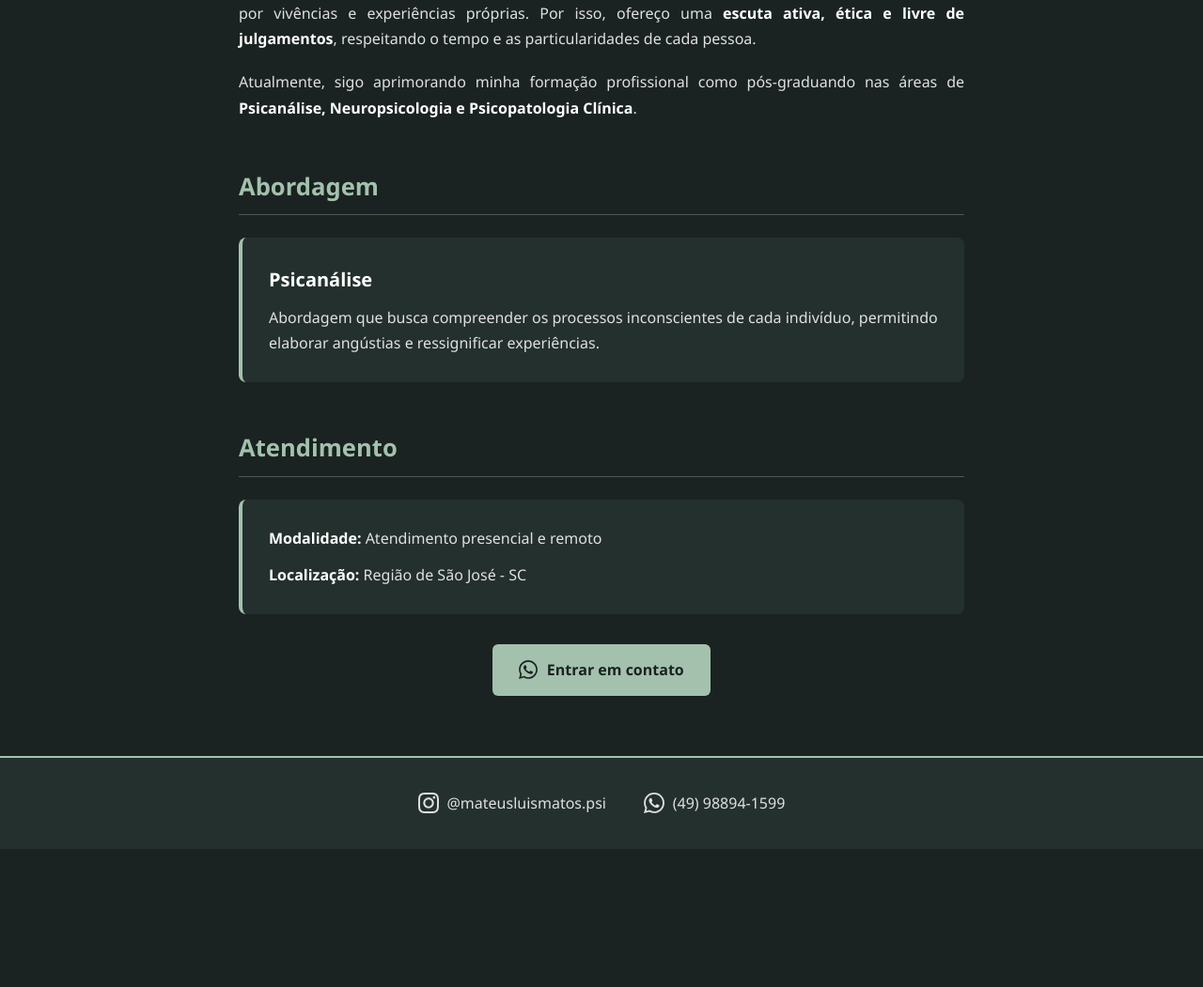
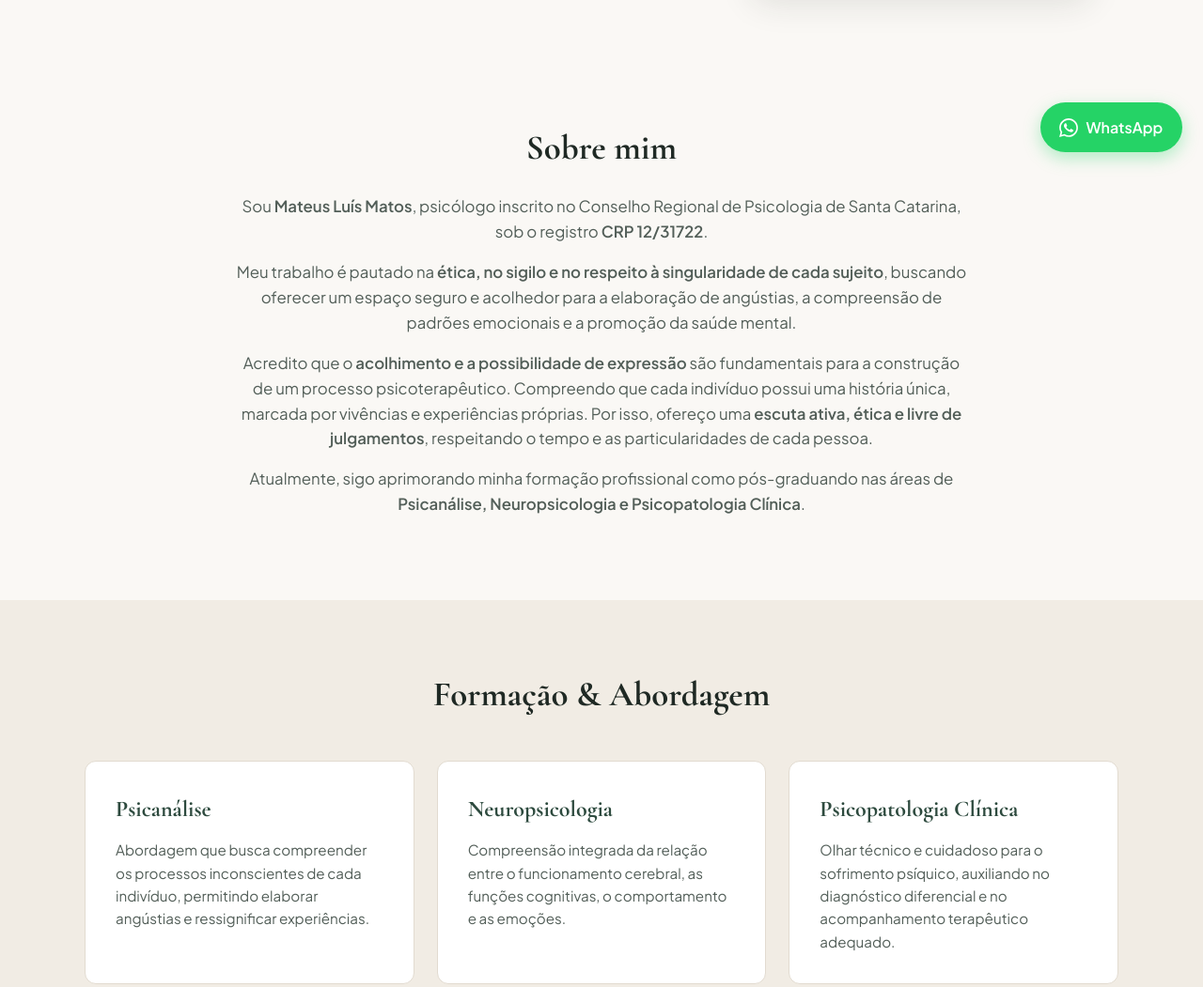
Before and after one commit to Augusto049/Portif-lio_Mateus_Psicologo, a plain HTML site: page index.html in a window 1280 px wide. Shown: the part 616-1667 px from the top of the page at 94% size. Before the commit the page ends 1520 px from the top, so only its background shows below. Drawn offline with nearby package versions, Linux system fonts and the light colour scheme.

Commit message:
Atualiza textos e icones

```diff
--- a/index.html
+++ b/index.html
@@ -3,224 +3,126 @@
 <head>
     <meta charset="UTF-8">
     <meta name="viewport" content="width=device-width, initial-scale=1.0">
-    <title>Mateus Luís Matos - Psicólogo | CRP 12/31722</title>
-    <style>
-        :root {
-            --bg-color: #1a2321;
-            --card-bg: #24302d;
-            --text-color: #e0e0e0;
-            --accent-color: #a3c1ad;
-            --white: #ffffff;
-        }
-
-        * {
-            box-sizing: border-box;
-        }
-
-        body {
-            font-family: 'Segoe UI', Tahoma, Geneva, Verdana, sans-serif;
-            background-color: var(--bg-color);
-            color: var(--text-color);
-            margin: 0;
-            padding: 0;
-            line-height: 1.7;
-        }
-
-        header {
-            text-align: center;
-            padding: 4.5rem 2rem;
-            background-color: var(--card-bg);
-            border-bottom: 2px solid var(--accent-color);
-        }
-
-        header h1 {
-            margin: 0;
-            font-size: 2.5rem;
-            color: var(--white);
-            letter-spacing: 0.5px;
-        }
-
-        header p {
-            font-size: 1.15rem;
-            color: var(--accent-color);
-            margin-top: 0.5rem;
-            font-weight: 500;
-        }
-
-        main {
-            max-width: 820px;
-            margin: 2.5rem auto;
-            padding: 0 1.5rem;
-        }
-
-        section {
-            margin-bottom: 3rem;
-        }
-
-        h2 {
-            color: var(--accent-color);
-            border-bottom: 1px solid rgba(163, 193, 173, 0.35);
-            padding-bottom: 0.5rem;
-            margin-bottom: 1.5rem;
-            font-size: 1.6rem;
-        }
-
-        #sobre p {
-            margin-bottom: 1.2rem;
-            text-align: justify;
-        }
-
-        #sobre strong {
-            color: var(--white);
-        }
-
-        .card-abordagem {
-            background-color: var(--card-bg);
-            padding: 1.75rem;
-            border-radius: 8px;
-            border-left: 4px solid var(--accent-color);
-        }
-
-        .card-abordagem h3 {
-            margin-top: 0;
-            margin-bottom: 0.6rem;
-            color: var(--white);
-            font-size: 1.25rem;
-        }
-
-        .card-abordagem p {
-            margin: 0;
-        }
-
-        .info-atendimento {
-            background-color: var(--card-bg);
-            padding: 1.75rem;
-            border-radius: 8px;
-            border-left: 4px solid var(--accent-color);
-            display: flex;
-            flex-direction: column;
-            gap: 0.75rem;
-        }
-
-        .info-atendimento p {
-            margin: 0;
-        }
-
-        .info-atendimento strong {
-            color: var(--white);
-        }
-
-        .cta-container {
-            text-align: center;
-            margin-top: 2rem;
-        }
-
-        .btn-whatsapp {
-            display: inline-flex;
-            align-items: center;
-            gap: 0.6rem;
-            background-color: var(--accent-color);
-            color: var(--bg-color);
-            text-decoration: none;
-            font-weight: 600;
-            padding: 0.85rem 1.75rem;
-            border-radius: 6px;
-            transition: opacity 0.3s, transform 0.2s;
-        }
-
-        .btn-whatsapp:hover {
-            opacity: 0.9;
-            transform: translateY(-2px);
-        }
-
-        footer {
-            background-color: var(--card-bg);
-            text-align: center;
-            padding: 2.2rem 1.5rem;
-            border-top: 2px solid var(--accent-color);
-            margin-top: 4rem;
-        }
-
-        .contatos {
-            display: flex;
-            justify-content: center;
-            align-items: center;
-            gap: 2.5rem;
-            flex-wrap: wrap;
-        }
-
-        .social-link {
-            display: inline-flex;
-            align-items: center;
-            gap: 0.55rem;
-            color: var(--text-color);
-            text-decoration: none;
-            font-weight: 500;
-            font-size: 1rem;
-            transition: color 0.3s;
-        }
-
-        .social-link:hover {
-            color: var(--accent-color);
-        }
-
-        .social-link svg {
-            flex-shrink: 0;
-        }
-    </style>
+    <title>Mateus Luís Matos | Psicólogo - CRP 12/31722</title>
+    <link rel="stylesheet" href="style.css">
+    <link rel="preconnect" href="https://fonts.googleapis.com">
+    <link rel="preconnect" href="https://fonts.gstatic.com" crossorigin>
+    <link href="https://fonts.googleapis.com/css2?family=Cormorant+Garamond:wght@600;700&family=Plus+Jakarta+Sans:wght@400;500;600&display=swap" rel="stylesheet">
 </head>
 <body>
 
-    <header>
-        <h1>Mateus Luís Matos</h1>
-        <p>Psicólogo • CRP 12/31722</p>
+    <!-- Cabeçalho e Navegação -->
+    <header class="navbar">
+        <div class="container nav-content">
+            <a href="#" class="brand">
+                <span class="brand-name">Mateus Luís Matos</span>
+                <span class="brand-sub">Psicólogo • CRP 12/31722</span>
+            </a>
+
+            <nav class="nav-links" id="navLinks">
+                <a href="#sobre">Sobre</a>
+                <a href="#atuacao">Atuação</a>
+                <a href="https://wa.me/5549988941599?text=Ol%C3%A1%2C%20Mateus%21%20Gostaria%20de%20mais%20informa%C3%A7%C3%B5es%20sobre%20os%20atendimentos." target="_blank" rel="noopener" class="nav-btn-wpp">
+                    Agendar pelo WhatsApp
+                </a>
+            </nav>
+
+            <button class="menu-toggle" id="menuToggle" aria-label="Abrir menu">☰</button>
+        </div>
     </header>
 
-    <main>
-        <section id="sobre">
-            <h2>Sobre Mim</h2>
-            <p>Sou <strong>Mateus Luís Matos</strong>, psicólogo inscrito no Conselho Regional de Psicologia de Santa Catarina, sob o registro <strong>CRP 12/31722</strong>.</p>
-            <p>Meu trabalho é pautado na <strong>ética, no sigilo e no respeito à singularidade de cada sujeito</strong>, buscando oferecer um espaço seguro e acolhedor para a elaboração de angústias, a compreensão de padrões emocionais e a promoção da saúde mental.</p>
-            <p>Acredito que o <strong>acolhimento e a possibilidade de expressão</strong> são fundamentais para a construção de um processo psicoterapêutico. Compreendo que cada indivíduo possui uma história única, marcada por vivências e experiências próprias. Por isso, ofereço uma <strong>escuta ativa, ética e livre de julgamentos</strong>, respeitando o tempo e as particularidades de cada pessoa.</p>
-            <p>Atualmente, sigo aprimorando minha formação profissional como pós-graduando nas áreas de <strong>Psicanálise, Neuropsicologia e Psicopatologia Clínica</strong>.</p>
+    <!-- Seção Principal (Hero) -->
+    <section class="hero">
+        <div class="container hero-grid">
+            <div class="hero-text">
+                <span class="badge">CRP 12/31722 • Atendimento Presencial e Remoto • São José - SC</span>
+                <h1>Escuta acolhedora e fundamentada para o seu processo de autoconhecimento.</h1>
+                <p class="subtitle">
+                    <strong>Mateus Luís Matos</strong> — Psicólogo<br>
+                    Atendimento presencial e remoto na região de São José - SC.<br>
+                    Pós-graduando em Psicanálise, Neuropsicologia e Psicopatologia Clínica.
+                </p>
+                <div class="hero-actions">
+                    <a href="https://wa.me/5549988941599?text=Ol%C3%A1%2C%20Mateus%21%20Gostaria%20de%20mais%20informa%C3%A7%C3%B5es%20sobre%20os%20atendimentos." target="_blank" rel="noopener" class="btn-primary">
+                        Conversar no WhatsApp
+                    </a>
+                    <a href="#sobre" class="btn-secondary">Conhecer meu trabalho</a>
+                </div>
+            </div>
+
+            <div class="hero-image-wrapper">
+                <img src="images/foto_mateus.jpg" alt="Psicólogo Mateus Luís Matos" class="profile-photo">
+            </div>
+        </div>
     </section>
 
-        <section id="abordagens">
-            <h2>Abordagem</h2>
-            <div class="card-abordagem">
+    <!-- Seção Sobre -->
+    <section id="sobre" class="section">
+        <div class="container about-box">
+            <h2>Sobre mim</h2>
+            <p>
+                Sou <strong>Mateus Luís Matos</strong>, psicólogo inscrito no Conselho Regional de Psicologia de Santa Catarina, sob o registro <strong>CRP 12/31722</strong>.
+            </p>
+            <p>
+                Meu trabalho é pautado na <strong>ética, no sigilo e no respeito à singularidade de cada sujeito</strong>, buscando oferecer um espaço seguro e acolhedor para a elaboração de angústias, a compreensão de padrões emocionais e a promoção da saúde mental.
+            </p>
+            <p>
+                Acredito que o <strong>acolhimento e a possibilidade de expressão</strong> são fundamentais para a construção de um processo psicoterapêutico. Compreendo que cada indivíduo possui uma história única, marcada por vivências e experiências próprias. Por isso, ofereço uma <strong>escuta ativa, ética e livre de julgamentos</strong>, respeitando o tempo e as particularidades de cada pessoa.
+            </p>
+            <p>
+                Atualmente, sigo aprimorando minha formação profissional como pós-graduando nas áreas de <strong>Psicanálise, Neuropsicologia e Psicopatologia Clínica</strong>.
+            </p>
+        </div>
+    </section>
+
+    <!-- Áreas de Formação e Atuação -->
+    <section id="atuacao" class="section bg-alt">
+        <div class="container">
+            <h2 class="section-title">Formação & Abordagem</h2>
+            <div class="cards-grid">
+                <div class="card">
                     <h3>Psicanálise</h3>
                     <p>Abordagem que busca compreender os processos inconscientes de cada indivíduo, permitindo elaborar angústias e ressignificar experiências.</p>
                 </div>
+                <div class="card">
+                    <h3>Neuropsicologia</h3>
+                    <p>Compreensão integrada da relação entre o funcionamento cerebral, as funções cognitivas, o comportamento e as emoções.</p>
+                </div>
+                <div class="card">
+                    <h3>Psicopatologia Clínica</h3>
+                    <p>Olhar técnico e cuidadoso para o sofrimento psíquico, auxiliando no diagnóstico diferencial e no acompanhamento terapêutico adequado.</p>
+                </div>
+            </div>
+        </div>
     </section>
 
-        <section id="atendimento">
-            <h2>Atendimento</h2>
-            <div class="info-atendimento">
-                <p><strong>Modalidade:</strong> Atendimento presencial e remoto</p>
-                <p><strong>Localização:</strong> Região de São José - SC</p>
+    <!-- Rodapé -->
+    <footer class="footer">
+        <div class="container footer-content">
+            <div>
+                <strong>Mateus Luís Matos</strong>
+                <p>Psicólogo • CRP 12/31722</p>
+                <p style="font-size: 0.85rem; opacity: 0.85; margin-top: 0.25rem;">Atendimento presencial e remoto • Região de São José - SC</p>
             </div>
-            <div class="cta-container">
-                <a href="https://wa.me/5549988941599?text=Ol%C3%A1%2C%20Mateus%21%20Gostaria%20de%20mais%20informa%C3%A7%C3%B5es%20sobre%20os%20atendimentos." target="_blank" rel="noopener noreferrer" class="btn-whatsapp" aria-label="Agendar atendimento pelo WhatsApp">
-                    <svg width="20" height="20" fill="currentColor" viewBox="0 0 24 24" aria-hidden="true"><path d="M.057 24l1.687-6.163c-1.041-1.804-1.588-3.849-1.587-5.946.003-6.556 5.338-11.891 11.893-11.891 3.181.001 6.167 1.24 8.413 3.488 2.245 2.248 3.481 5.236 3.48 8.414-.003 6.557-5.338 11.892-11.893 11.892-1.99-.001-3.951-.5-5.688-1.448l-6.305 1.654zm6.597-3.807c1.676.995 3.276 1.591 5.392 1.592 5.448 0 9.886-4.434 9.889-9.885.002-5.462-4.415-9.89-9.881-9.892-5.452 0-9.887 4.434-9.889 9.884-.001 2.225.651 3.891 1.746 5.634l-.999 3.648 3.742-.981zm11.387-5.464c-.074-.124-.272-.198-.57-.347-.297-.149-1.758-.868-2.031-.967-.272-.099-.47-.149-.669.149-.198.297-.768.967-.941 1.165-.173.198-.347.223-.644.074-.297-.149-1.255-.462-2.39-1.475-.883-.788-1.48-1.761-1.653-2.059-.173-.297-.018-.458.13-.606.134-.133.297-.347.446-.521.151-.172.2-.296.3-.495.099-.198.05-.372-.025-.521-.075-.124-.669-1.611-.916-2.206-.242-.579-.487-.501-.669-.51l-.57-.01c-.198 0-.52.074-.792.372s-1.04 1.016-1.04 2.479 1.065 2.876 1.213 3.074c.149.198 2.095 3.2 5.076 4.487.709.306 1.263.489 1.694.626.712.226 1.36.194 1.872.118.571-.085 1.758-.719 2.006-1.413.248-.695.248-1.29.173-1.414z"/></svg>
-                    <span>Entrar em contato</span>
-                </a>
-            </div>
-        </section>
-    </main>
-
-    <footer>
-        <div class="contatos">
-            <a href="https://instagram.com/mateusluismatos.psi" target="_blank" rel="noopener noreferrer" class="social-link" aria-label="Instagram @mateusluismatos.psi">
-                <svg width="22" height="22" fill="currentColor" viewBox="0 0 24 24" aria-hidden="true"><path d="M12 2.163c3.204 0 3.584.012 4.85.07 3.252.148 4.771 1.691 4.919 4.919.058 1.265.069 1.645.069 4.849 0 3.205-.012 3.584-.069 4.849-.149 3.225-1.664 4.771-4.919 4.919-1.266.058-1.644.07-4.85.07-3.204 0-3.584-.012-4.849-.07-3.26-.149-4.771-1.699-4.919-4.92-.058-1.265-.07-1.644-.07-4.849 0-3.204.013-3.583.07-4.849.149-3.227 1.664-4.771 4.919-4.919 1.266-.057 1.645-.069 4.849-.069zm0-2.163c-3.259 0-3.667.014-4.947.072-4.358.2-6.78 2.618-6.98 6.98-.059 1.281-.073 1.689-.073 4.948 0 3.259.014 3.668.072 4.948.2 4.358 2.618 6.78 6.98 6.98 1.281.058 1.689.072 4.948.072 3.259 0 3.668-.014 4.948-.072 4.354-.2 6.782-2.618 6.979-6.98.059-1.28.073-1.689.073-4.948 0-3.259-.014-3.667-.072-4.947-.196-4.354-2.617-6.78-6.979-6.98-1.281-.059-1.69-.073-4.949-.073zm0 5.838c-3.403 0-6.162 2.759-6.162 6.162s2.759 6.163 6.162 6.163 6.162-2.759 6.162-6.163c0-3.403-2.759-6.162-6.162-6.162zm0 10.162c-2.209 0-4-1.79-4-4 0-2.209 1.791-4 4-4s4 1.791 4 4c0 2.21-1.791 4-4 4zm6.406-11.845c-.796 0-1.441.645-1.441 1.44s.645 1.44 1.441 1.44c.795 0 1.439-.645 1.439-1.44s-.644-1.44-1.439-1.44z"/></svg>
+            <div class="footer-links">
+                <a href="https://www.instagram.com/mateusluismatos.psi" target="_blank" rel="noopener" style="display: inline-flex; align-items: center; gap: 0.45rem;" aria-label="Instagram @mateusluismatos.psi">
+                    <svg width="18" height="18" fill="currentColor" viewBox="0 0 24 24" aria-hidden="true"><path d="M12 2.163c3.204 0 3.584.012 4.85.07 3.252.148 4.771 1.691 4.919 4.919.058 1.265.069 1.645.069 4.849 0 3.205-.012 3.584-.069 4.849-.149 3.225-1.664 4.771-4.919 4.919-1.266.058-1.644.07-4.85.07-3.204 0-3.584-.012-4.849-.07-3.26-.149-4.771-1.699-4.919-4.92-.058-1.265-.07-1.644-.07-4.849 0-3.204.013-3.583.07-4.849.149-3.227 1.664-4.771 4.919-4.919 1.266-.057 1.645-.069 4.849-.069zm0-2.163c-3.259 0-3.667.014-4.947.072-4.358.2-6.78 2.618-6.98 6.98-.059 1.281-.073 1.689-.073 4.948 0 3.259.014 3.668.072 4.948.2 4.358 2.618 6.78 6.98 6.98 1.281.058 1.689.072 4.948.072 3.259 0 3.668-.014 4.948-.072 4.354-.2 6.782-2.618 6.979-6.98.059-1.28.073-1.689.073-4.948 0-3.259-.014-3.667-.072-4.947-.196-4.354-2.617-6.78-6.979-6.98-1.281-.059-1.69-.073-4.949-.073zm0 5.838c-3.403 0-6.162 2.759-6.162 6.162s2.759 6.163 6.162 6.163 6.162-2.759 6.162-6.163c0-3.403-2.759-6.162-6.162-6.162zm0 10.162c-2.209 0-4-1.79-4-4 0-2.209 1.791-4 4-4s4 1.791 4 4c0 2.21-1.791 4-4 4zm6.406-11.845c-.796 0-1.441.645-1.441 1.44s.645 1.44 1.441 1.44c.795 0 1.439-.645 1.439-1.44s-.644-1.44-1.439-1.44z"/></svg>
                     <span>@mateusluismatos.psi</span>
                 </a>
-
-            <a href="https://wa.me/5549988941599?text=Ol%C3%A1%2C%20Mateus%21%20Gostaria%20de%20mais%20informa%C3%A7%C3%B5es%20sobre%20os%20atendimentos." target="_blank" rel="noopener noreferrer" class="social-link" aria-label="WhatsApp (49) 98894-1599">
-                <svg width="22" height="22" fill="currentColor" viewBox="0 0 24 24" aria-hidden="true"><path d="M.057 24l1.687-6.163c-1.041-1.804-1.588-3.849-1.587-5.946.003-6.556 5.338-11.891 11.893-11.891 3.181.001 6.167 1.24 8.413 3.488 2.245 2.248 3.481 5.236 3.48 8.414-.003 6.557-5.338 11.892-11.893 11.892-1.99-.001-3.951-.5-5.688-1.448l-6.305 1.654zm6.597-3.807c1.676.995 3.276 1.591 5.392 1.592 5.448 0 9.886-4.434 9.889-9.885.002-5.462-4.415-9.89-9.881-9.892-5.452 0-9.887 4.434-9.889 9.884-.001 2.225.651 3.891 1.746 5.634l-.999 3.648 3.742-.981zm11.387-5.464c-.074-.124-.272-.198-.57-.347-.297-.149-1.758-.868-2.031-.967-.272-.099-.47-.149-.669.149-.198.297-.768.967-.941 1.165-.173.198-.347.223-.644.074-.297-.149-1.255-.462-2.39-1.475-.883-.788-1.48-1.761-1.653-2.059-.173-.297-.018-.458.13-.606.134-.133.297-.347.446-.521.151-.172.2-.296.3-.495.099-.198.05-.372-.025-.521-.075-.124-.669-1.611-.916-2.206-.242-.579-.487-.501-.669-.51l-.57-.01c-.198 0-.52.074-.792.372s-1.04 1.016-1.04 2.479 1.065 2.876 1.213 3.074c.149.198 2.095 3.2 5.076 4.487.709.306 1.263.489 1.694.626.712.226 1.36.194 1.872.118.571-.085 1.758-.719 2.006-1.413.248-.695.248-1.29.173-1.414z"/></svg>
+                <a href="https://wa.me/5549988941599?text=Ol%C3%A1%2C%20Mateus%21%20Gostaria%20de%20mais%20informa%C3%A7%C3%B5es%20sobre%20os%20atendimentos." target="_blank" rel="noopener" style="display: inline-flex; align-items: center; gap: 0.45rem;" aria-label="WhatsApp (49) 98894-1599">
+                    <svg width="18" height="18" fill="currentColor" viewBox="0 0 24 24" aria-hidden="true"><path d="M.057 24l1.687-6.163c-1.041-1.804-1.588-3.849-1.587-5.946.003-6.556 5.338-11.891 11.893-11.891 3.181.001 6.167 1.24 8.413 3.488 2.245 2.248 3.481 5.236 3.48 8.414-.003 6.557-5.338 11.892-11.893 11.892-1.99-.001-3.951-.5-5.688-1.448l-6.305 1.654zm6.597-3.807c1.676.995 3.276 1.591 5.392 1.592 5.448 0 9.886-4.434 9.889-9.885.002-5.462-4.415-9.89-9.881-9.892-5.452 0-9.887 4.434-9.889 9.884-.001 2.225.651 3.891 1.746 5.634l-.999 3.648 3.742-.981zm11.387-5.464c-.074-.124-.272-.198-.57-.347-.297-.149-1.758-.868-2.031-.967-.272-.099-.47-.149-.669.149-.198.297-.768.967-.941 1.165-.173.198-.347.223-.644.074-.297-.149-1.255-.462-2.39-1.475-.883-.788-1.48-1.761-1.653-2.059-.173-.297-.018-.458.13-.606.134-.133.297-.347.446-.521.151-.172.2-.296.3-.495.099-.198.05-.372-.025-.521-.075-.124-.669-1.611-.916-2.206-.242-.579-.487-.501-.669-.51l-.57-.01c-.198 0-.52.074-.792.372s-1.04 1.016-1.04 2.479 1.065 2.876 1.213 3.074c.149.198 2.095 3.2 5.076 4.487.709.306 1.263.489 1.694.626.712.226 1.36.194 1.872.118.571-.085 1.758-.719 2.006-1.413.248-.695.248-1.29.173-1.414z"/></svg>
                     <span>(49) 98894-1599</span>
                 </a>
             </div>
+        </div>
     </footer>
 
+    <!-- Botão Flutuante do WhatsApp -->
+    <a href="https://wa.me/5549988941599?text=Ol%C3%A1%2C%20Mateus%21%20Gostaria%20de%20mais%20informa%C3%A7%C3%B5es%20sobre%20os%20atendimentos." class="floating-wpp" target="_blank" rel="noopener" aria-label="Falar no WhatsApp" style="display: inline-flex; align-items: center; gap: 0.5rem;">
+        <svg width="20" height="20" fill="currentColor" viewBox="0 0 24 24" aria-hidden="true"><path d="M.057 24l1.687-6.163c-1.041-1.804-1.588-3.849-1.587-5.946.003-6.556 5.338-11.891 11.893-11.891 3.181.001 6.167 1.24 8.413 3.488 2.245 2.248 3.481 5.236 3.48 8.414-.003 6.557-5.338 11.892-11.893 11.892-1.99-.001-3.951-.5-5.688-1.448l-6.305 1.654zm6.597-3.807c1.676.995 3.276 1.591 5.392 1.592 5.448 0 9.886-4.434 9.889-9.885.002-5.462-4.415-9.89-9.881-9.892-5.452 0-9.887 4.434-9.889 9.884-.001 2.225.651 3.891 1.746 5.634l-.999 3.648 3.742-.981zm11.387-5.464c-.074-.124-.272-.198-.57-.347-.297-.149-1.758-.868-2.031-.967-.272-.099-.47-.149-.669.149-.198.297-.768.967-.941 1.165-.173.198-.347.223-.644.074-.297-.149-1.255-.462-2.39-1.475-.883-.788-1.48-1.761-1.653-2.059-.173-.297-.018-.458.13-.606.134-.133.297-.347.446-.521.151-.172.2-.296.3-.495.099-.198.05-.372-.025-.521-.075-.124-.669-1.611-.916-2.206-.242-.579-.487-.501-.669-.51l-.57-.01c-.198 0-.52.074-.792.372s-1.04 1.016-1.04 2.479 1.065 2.876 1.213 3.074c.149.198 2.095 3.2 5.076 4.487.709.306 1.263.489 1.694.626.712.226 1.36.194 1.872.118.571-.085 1.758-.719 2.006-1.413.248-.695.248-1.29.173-1.414z"/></svg>
+        <span>WhatsApp</span>
+    </a>
+
+    <script src="script.js"></script>
 </body>
 </html>
```
Lines whose indentation alone changed are shown as unchanged.
